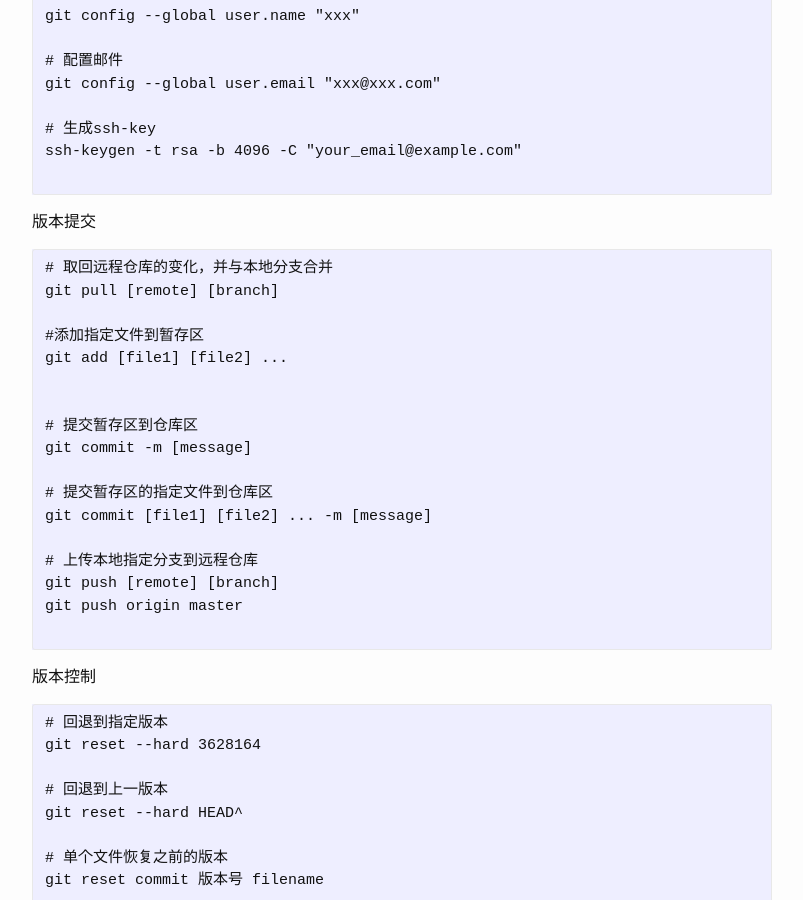
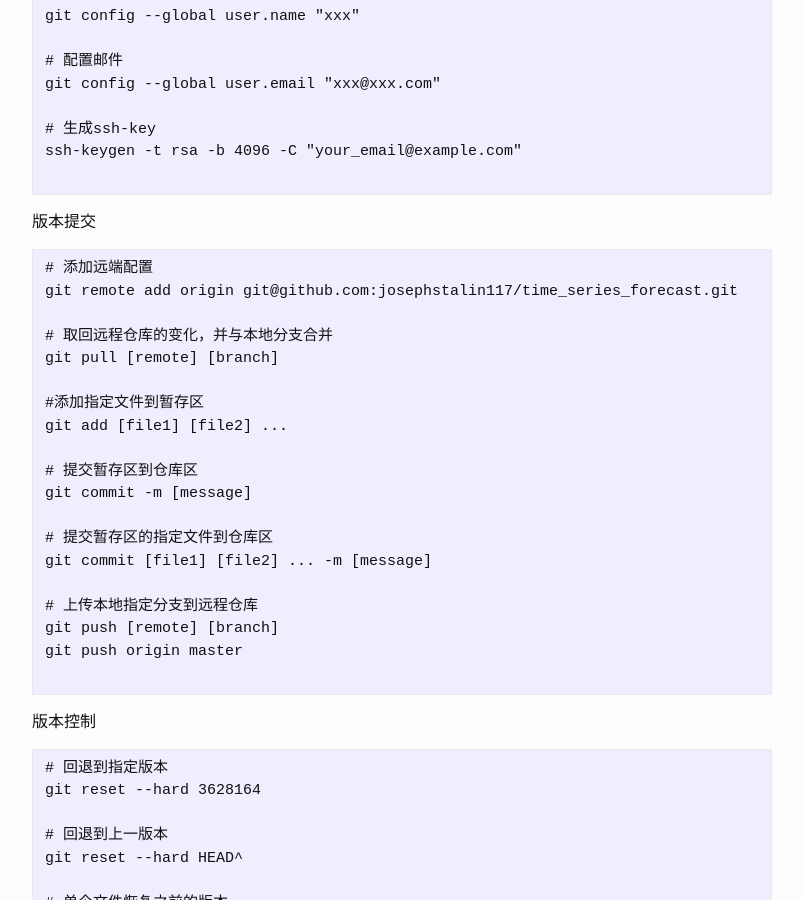
Before and after one commit to josephstalin117/josephstalin117.github.io, a Jekyll site: the page built from _posts/2016-06-03-git.markdown, in a window 1280 px wide and 900 px high, scrolled down 359 px. Shown: the whole window, without its empty margins (238-1041 px from the left). Built offline with Jekyll 4.4.1, drawn with Linux system fonts in a browser that asks for light colours.

Commit message:
add remote config

````diff
--- a/_posts/2016-06-03-git.markdown
+++ b/_posts/2016-06-03-git.markdown
@@ -28,12 +28,14 @@ ssh-keygen -t rsa -b 4096 -C "your_email@example.com"
 版本提交
 
 ```
+# 添加远端配置
+git remote add origin git@github.com:josephstalin117/time_series_forecast.git
+
 # 取回远程仓库的变化，并与本地分支合并
 git pull [remote] [branch]
 
 #添加指定文件到暂存区
 git add [file1] [file2] ...
-
 
 # 提交暂存区到仓库区
 git commit -m [message]
````
